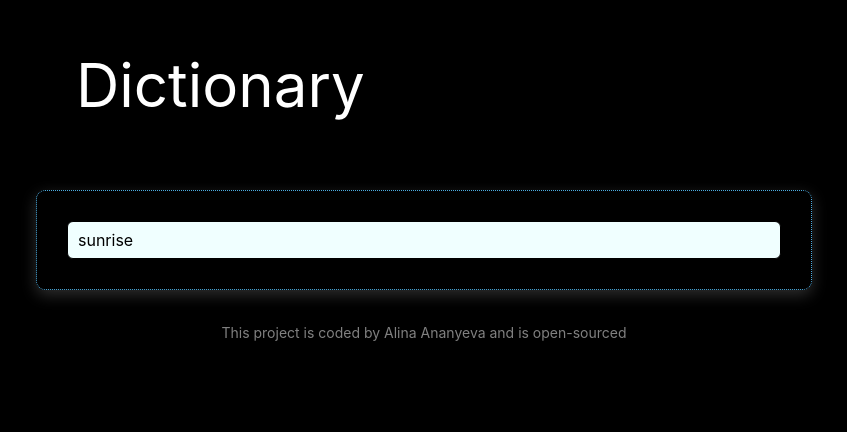
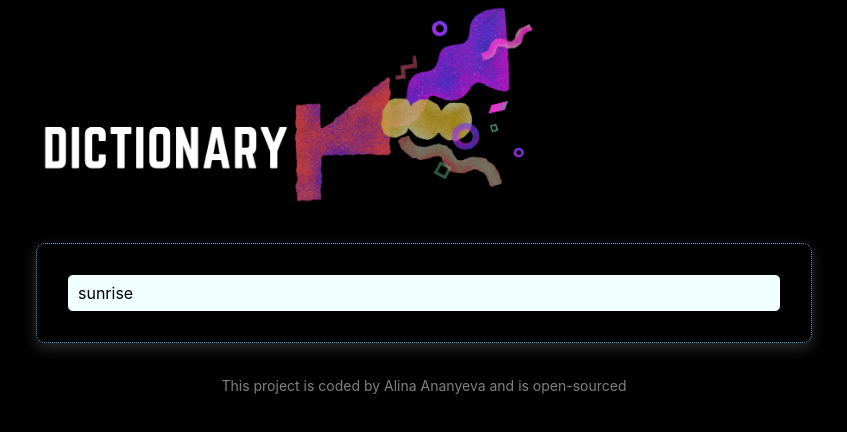
Before and after one commit to alinaland/dictionary, a React (Create React App) app: page / in a window 1280 px wide. Shown: the top 432 px of the page, without its empty margins (216-1063 px from the left). Built offline with nearby package versions, Linux system fonts and the light colour scheme; no server answers.

Commit message:
Added a logo

```diff
--- a/src/App.css
+++ b/src/App.css
@@ -11,9 +11,13 @@
   margin: 0 auto;
 }
 
+.App-logo {
+  max-width: 500px;
+  display: block;
+}
 .App-header {
   font-size: 60px;
-  padding: 40px;
+
   color: #ffffff;
 }
 
--- a/src/App.js
+++ b/src/App.js
@@ -1,3 +1,4 @@
+import logo from "./logo.png";
 import "./App.css";
 import Dictionary from "./Dictionary";
 
@@ -5,7 +6,9 @@
   return (
     <div className="App">
       <div className="container">
-        <header className="App-header">Dictionary</header>
+        <header className="App-header">
+          <img src={logo} className="App-logo img-fluid" alt="logo" />
+        </header>
         <main>
           <Dictionary defaultKeyword="sunrise" />
         </main>
```
Also changed, not shown: src/logo.png (added).
